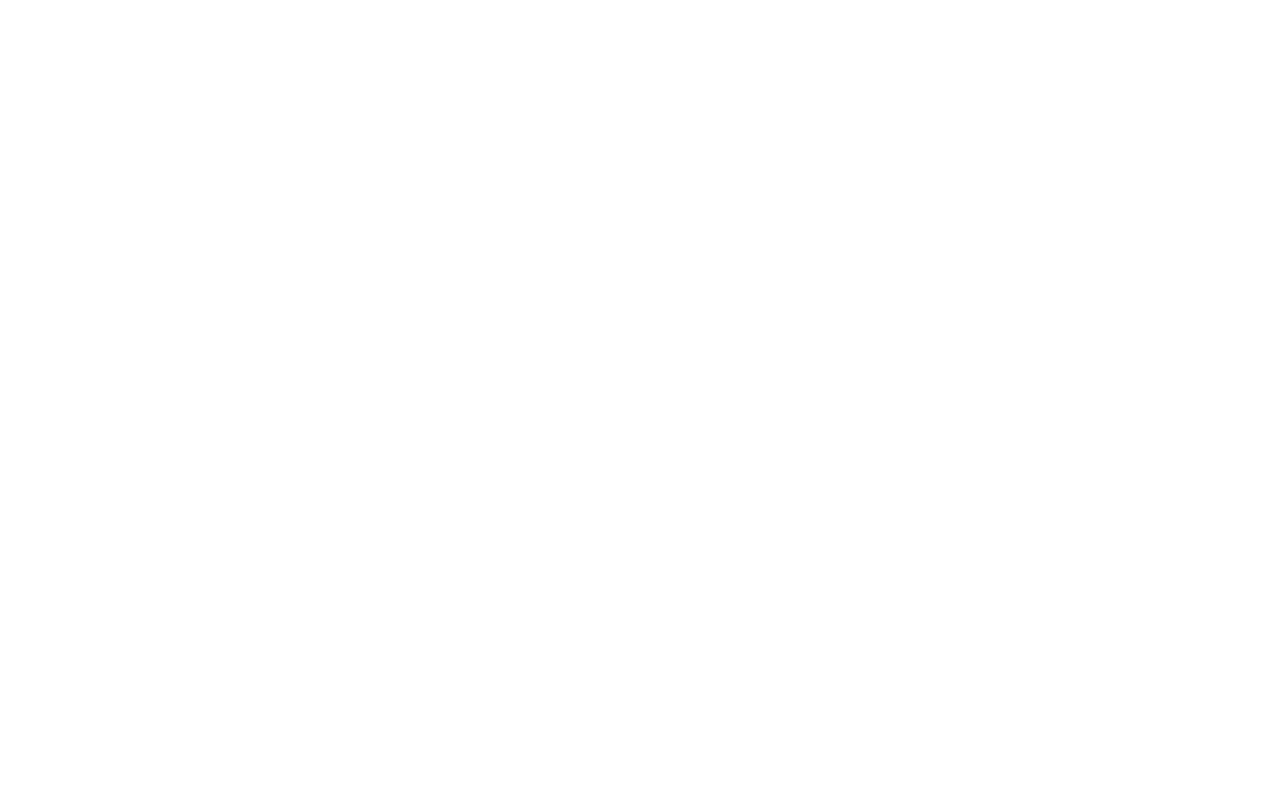
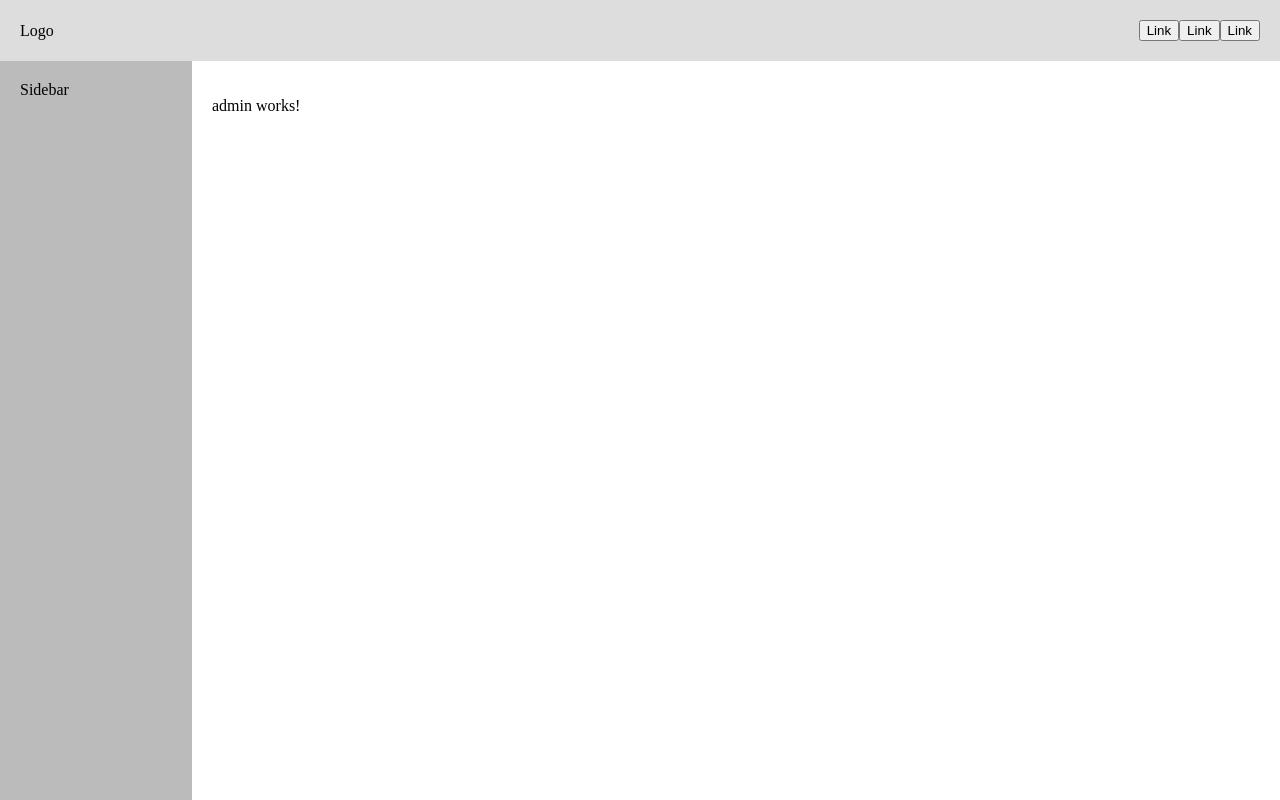
Before and after one commit to erykszczesniak/AngularShop, an Angular app: page /admin in a window 1280 px wide. Before the commit this address led to /. Built offline with nearby package versions, Linux system fonts and the light colour scheme.

Commit message:
admin layout

```diff
--- a/src/app/app.module.ts
+++ b/src/app/app.module.ts
@@ -5,6 +5,7 @@
 import { AppComponent } from './app.component';
 import { DefaultModule } from './layouts/default/default.module';
 import { FullpageModule } from './layouts/fullpage/fullpage.module';
+import { FullpageadminModule } from './layouts/fullpageadmin/fullpageadmin.module';
 
 @NgModule({
   declarations: [
@@ -14,7 +15,8 @@
     BrowserModule,
     AppRoutingModule,
     DefaultModule,
-    FullpageModule
+    FullpageModule,
+    FullpageadminModule
   ],
   providers: [],
   bootstrap: [AppComponent]
--- /dev/null
+++ b/src/app/layouts/fullpageadmin/fullpageadmin.component.html
@@ -0,0 +1,15 @@
+<header flexLayout="column" fxLayoutAlign="start center">
+  <div fxFlex>Logo</div>
+  <div>
+    <button routerLink="">Link</button>
+    <button routerLink="">Link</button>
+    <button routerLink="">Link</button>
+  </div>
+</header>
+
+<div flexLayout="row" fxFlex>
+  <div fxFlex="15" class="sidebar">Sidebar</div>
+  <div fxFlex="85" class="content">
+    <router-outlet></router-outlet>
+  </div>
+</div>
--- /dev/null
+++ b/src/app/layouts/fullpageadmin/fullpageadmin.component.scss
@@ -0,0 +1,19 @@
+:host {
+    display: flex;
+    flex-direction: column;
+    height: 100%;
+}
+
+.content {
+    padding: 20px;
+}
+
+header {
+    background: #ddd;
+    padding: 20px;
+}
+
+.sidebar {
+    background: #bbb;
+    padding: 20px;
+}
--- /dev/null
+++ b/src/app/modules/admin/admin.component.html
@@ -0,0 +1 @@
+<p>admin works!</p>
```
Also changed, not shown: src/app/app-routing.module.ts (+7 -0 lines), src/app/layouts/fullpageadmin/fullpageadmin.component.ts (added, +10 -0 lines), src/app/layouts/fullpageadmin/fullpageadmin.module.ts (added, +21 -0 lines), src/app/modules/admin/admin.component.ts (added, +10 -0 lines), src/app/modules/admin/admin.component.scss (added), 2 other files (tests, documents, lock files or other folders).
